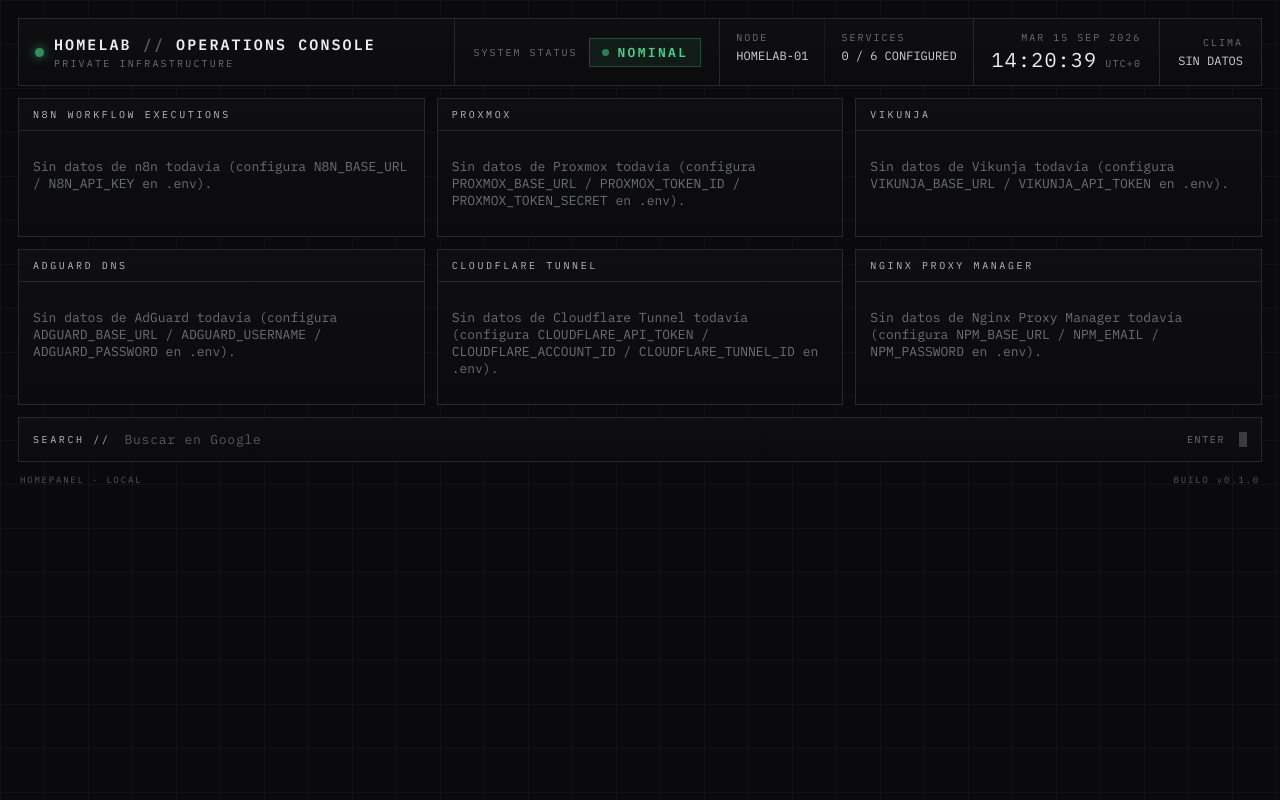
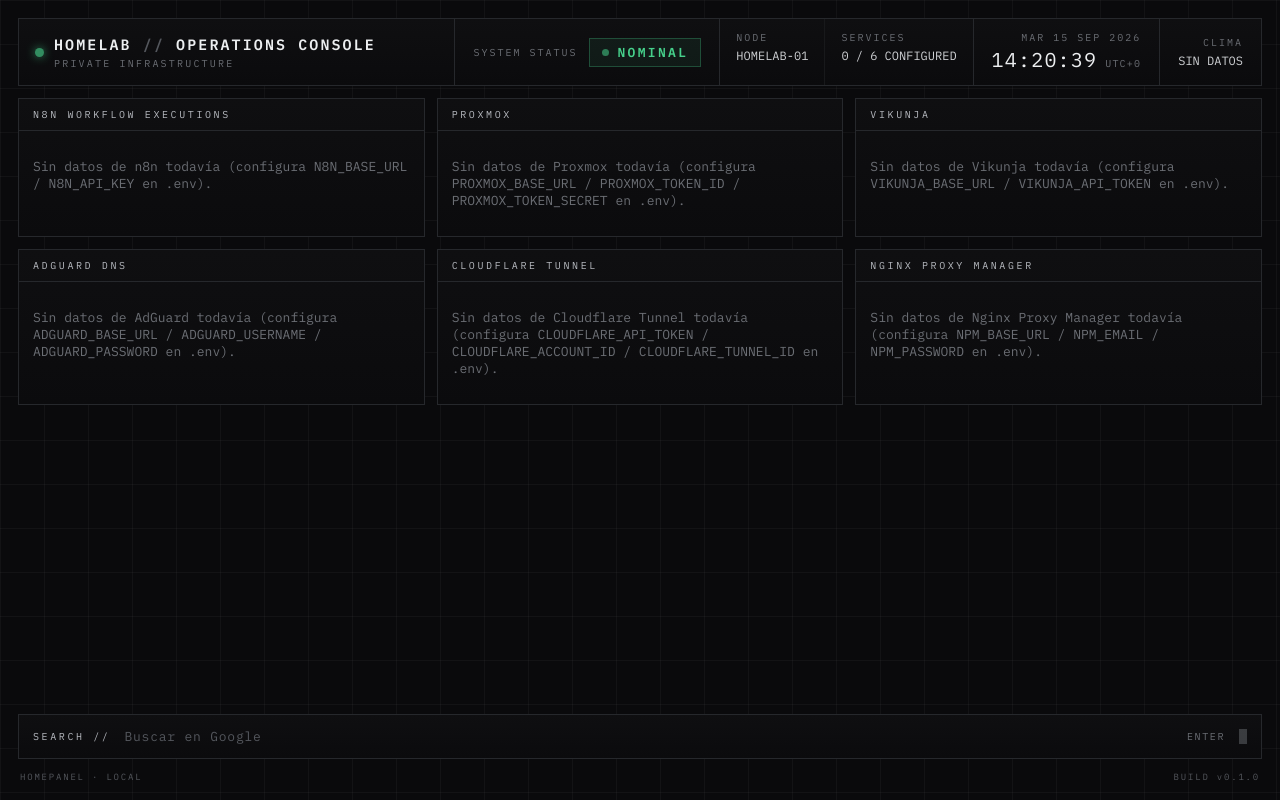
Before and after one commit to gomila17/homepanel, a FastAPI app: page / in a window 1280 px wide. Run offline with FastAPI, Linux system fonts and the light colour scheme; some libraries are stand-ins or nearby versions.

Commit message:
Pin search bar and footer to the bottom of the viewport
body is now a flex column with a growing .page-content wrapper
around the page's main block, so the search bar/footer sit at the
bottom of the screen instead of right after the panel grid when
there isn't enough content to fill the viewport.

Co-Authored-By: Claude Sonnet 5 <noreply@anthropic.com>

```diff
--- a/app/static/style.css
+++ b/app/static/style.css
@@ -31,6 +31,9 @@
 body {
   margin: 0;
   padding: 18px;
+  min-height: 100vh;
+  display: flex;
+  flex-direction: column;
   background: var(--bg);
   background-image:
     linear-gradient(rgba(255, 255, 255, .035) 1px, transparent 1px),
@@ -39,6 +42,10 @@ body {
   color: var(--text-tertiary);
   font-family: var(--font-mono);
   font-size: 13px;
+}
+
+.page-content {
+  flex: 1 1 auto;
 }
 
 a {
--- a/app/templates/base.html
+++ b/app/templates/base.html
@@ -50,7 +50,10 @@
       <div class="stat-value">Cargando&hellip;</div>
     </div>
   </header>
-  {% block content %}{% endblock %}
+
+  <div class="page-content">
+    {% block content %}{% endblock %}
+  </div>
 
   <div class="search-bar">
     <span class="search-label">SEARCH //</span>
```
